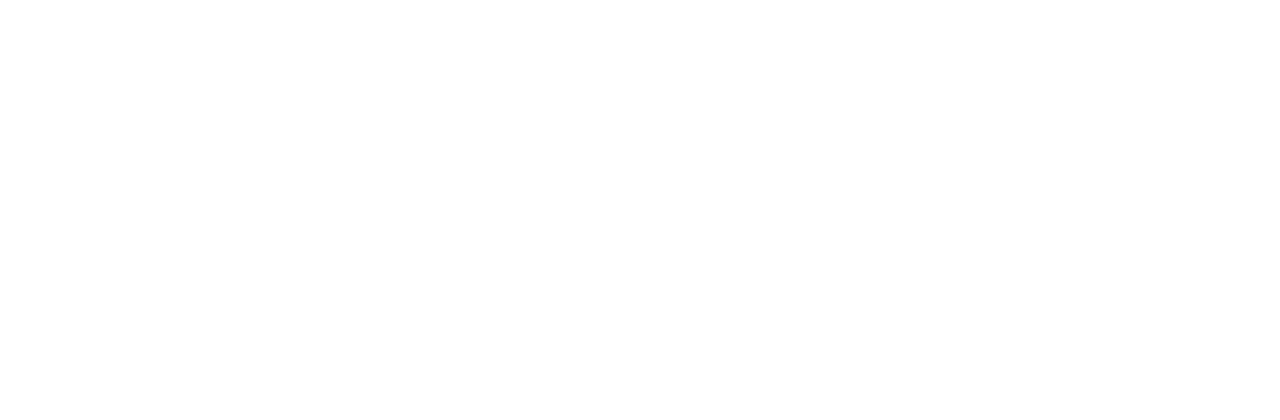
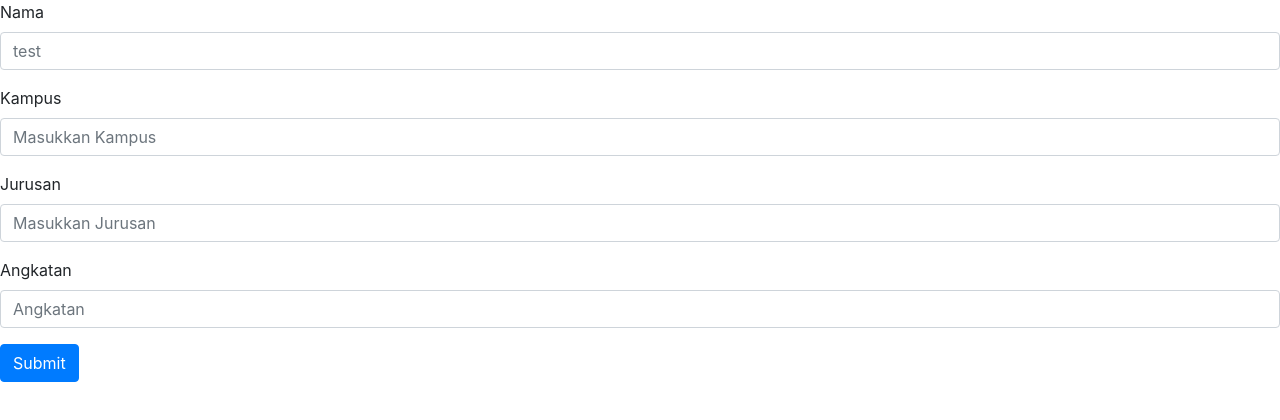
Before and after one commit to DaffaBarin/bahan-ajar-blockchain, a website: page index.html in a window 1280 px wide. Drawn offline with nearby package versions, Linux system fonts and the light colour scheme.

Commit message:
AddedForm

```diff
--- a/index.html
+++ b/index.html
@@ -10,7 +10,53 @@
       integrity="sha384-Gn5384xqQ1aoWXA+058RXPxPg6fy4IWvTNh0E263XmFcJlSAwiGgFAW/dAiS6JXm"
       crossorigin="anonymous"
     />
+    <div>
+      <form action="/blockchain" method="POST" id="form1">
+        <div class="form-group">
+          <label for="ExampleName">Nama</label>
+          <input
+            type="text"
+            class="form-control"
+            id="idNama"
+            name="nama"
+            aria-describedby="emailHelp"
+            placeholder="test"
+          />
+        </div>
+        <div class="form-group">
+          <label for="exampleInputPassword1">Kampus</label>
+          <input
+            type="text"
+            name="kampus"
+            class="form-control"
+            id="ExampleKampus"
+            placeholder="Masukkan Kampus"
+          />
+        </div>
+        <div class="form-group">
+          <label for="exampleInputPassword1">Jurusan</label>
+          <input
+            type="text"
+            name="jurusan"
+            class="form-control"
+            id="ExampleJurusan"
+            placeholder="Masukkan Jurusan"
+          />
+        </div>
+        <div class="form-group">
+          <label for="exampleInputPassword1">Angkatan</label>
+          <input
+            type="text"
+            name="angkatan"
+            class="form-control"
+            id="ExampleAngkatan"
+            placeholder="Angkatan"
+          />
+        </div>
 
+        <button type="submit" class="btn btn-primary">Submit</button>
+      </form>
+    </div>
     <title>Document</title>
   </head>
   <body>
@@ -29,5 +75,11 @@
       integrity="sha384-JZR6Spejh4U02d8jOt6vLEHfe/JQGiRRSQQxSfFWpi1MquVdAyjUar5+76PVCmYl"
       crossorigin="anonymous"
     ></script>
+    <script>
+      $('#form1').on('submit', function (e) {
+        e.preventDefault(); // cancel submission
+        window.location.replace('/');
+      });
+    </script>
   </body>
 </html>
--- a/src/server.js
+++ b/src/server.js
@@ -1,5 +1,6 @@
 const express = require('express');
 const blockchain = require('./block');
+var path = require('path');
 
 const app = express();
 const port = 3000;
@@ -11,8 +12,11 @@ app.get('/', (req, res) => {
   res.json(blockchain);
   console.log(blockchain);
 });
+app.get('/home', (req, res) => {
+  res.sendFile(path.resolve('index.html'));
+});
 
-app.post('/', (req, res) => {
+app.post('/blockchain', (req, res) => {
   res.json(req.body);
   block = req.body;
   // console.log(typeof(block.previousHash));
```
